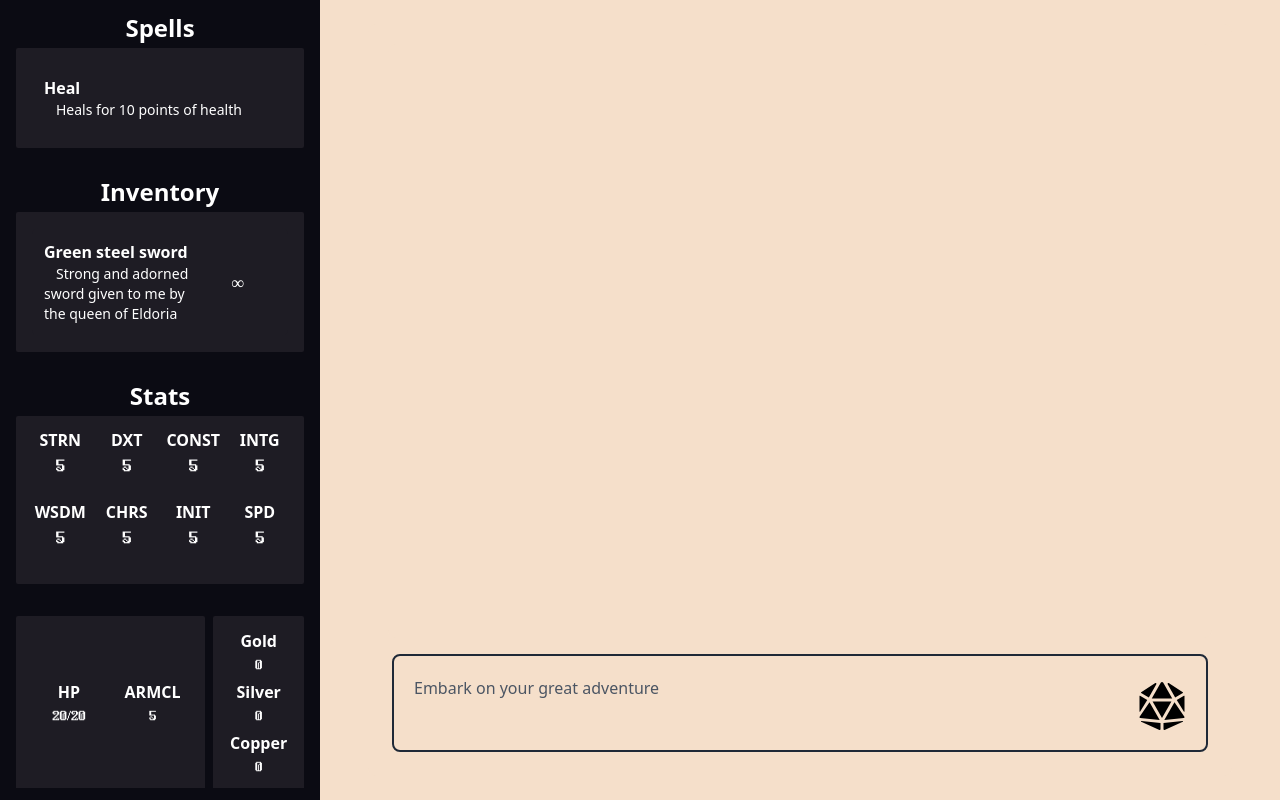
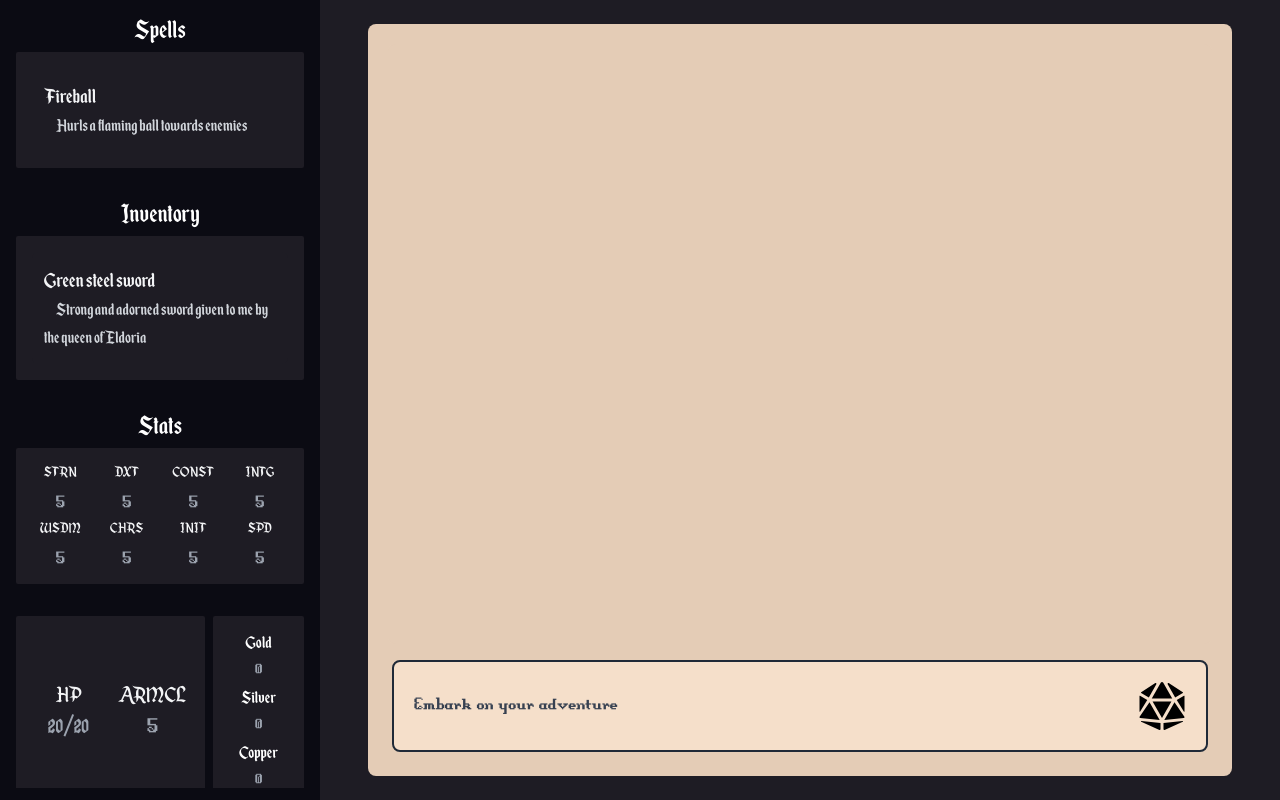
Before and after one commit to Ben-Santana/AI-Dungeon-Master, a Next.js app: page / in a window 1280 px wide. Built offline with nearby package versions, Linux system fonts and the light colour scheme; what gpt3-tokenizer would draw is missing.

Commit message:
made visual ui improvements and set some elements to new font

```diff
--- a/app/components/chat/chat.tsx
+++ b/app/components/chat/chat.tsx
@@ -25,8 +25,8 @@ interface playerInput {
 function ChatMessage({ name, content }: Message) {
   return (
     <div className="custom_bg-light-beige shadow rounded-md p-4 m-2">
-      <strong className="">{name}</strong>
-      <p className="">{content}</p>
+      <strong className="text-2xl">{name}</strong>
+      <p className="text-lg">{content}</p>
     </div>
   )
 }
@@ -60,9 +60,12 @@ export default function GameChat({ adventurers, setPlayers }: { adventurers: Adv
 
   const [party, setParty] = useState(adventurers);
 
-  const submitText = (e: React.FormEvent) => {
+  const buttonCallSubmitText = (e: React.FormEvent) => {
+    e.preventDefault();
+    submitText();
+  }
 
-    e.preventDefault();
+  const submitText = () => {
 
     const chatMsg: Message = {
       content: input,
@@ -88,8 +91,15 @@ export default function GameChat({ adventurers, setPlayers }: { adventurers: Adv
     setInputText(val);
   }
 
+  ///TODO: find out how to not put type any here
+  const onKeyPress = (e: any) => {
+    if (e.key == 'Enter') {
+      submitText();
+    }
+  }
+
   return (
-    <div className="h-full w-full p-5 relative custom_bg-light-beige rounded-lg">
+    <div className="h-full w-full p-5 relative custom_bg-beige rounded-lg">
       <div className="h-full flex flex-col flex-col-reverse gap-3">
         <div className="flex-auto p-1 rounded-lg">
           <div className="w-full h-max-12 flex flex-row flex-row-reverse custom_bg-light-beige border-gray-800 border-2 rounded-lg gap-3 p-5 items-end">
@@ -102,17 +112,18 @@ export default function GameChat({ adventurers, setPlayers }: { adventurers: Adv
             </div>
             <div className="self-center w-full h-full">
               <textarea
-                className="w-full custom_bg-light-beige text-gray-800 placeholder-gray-600 focus:outline-none no-scrollbar"
-                rows={2}
+                className="w-full custom_bg-light-beige text-xl text-gray-800 placeholder-gray-700 focus:outline-none no-scrollbar"
+                rows={1}
                 ref={textAreaRef}
                 onChange={handleInputChange}
-                placeholder={"Embark on your great adventure"}
+                placeholder={"Embark on your adventure"}
                 value={input}
+                onKeyDown={onKeyPress}
               />
             </div>
           </div>
         </div>
-        <div className="flex-initial h-full border-gray-300 custom_bg-light-beige rounded-lg overflow-auto overscroll-auto scrollbar-thumb:!rounded no-scrollbar">
+        <div className="flex-initial h-full border-gray-300 custom_bg-beige rounded-lg overflow-auto overscroll-auto scrollbar-thumb:!rounded no-scrollbar">
           {messages.map((msg: Message) =>
             <ChatMessage content={msg.content} role={msg.role} name={msg.name} key={msg.key} />
           )}
--- a/app/components/home.tsx
+++ b/app/components/home.tsx
@@ -8,7 +8,7 @@ export default function Home() {
     const [players, setPlayers] = useState<Adventurer[]>([{
         name: "Sir Gawain",
         race: "Human",
-        class: "Knight",
+        class: "Wizard Knight",
         level: 1,
         stats: {
             strength: 5,
@@ -34,7 +34,7 @@ export default function Home() {
         },
         inventory: [{ name: "Green steel sword", description: "Strong and adorned sword given to me by the queen of Eldoria", uses: -1 }],
         abilities: [],
-        spells: [{ name: "Heal", description: "Heals for 10 points of health", castTime: 1 }]
+        spells: [{ name: "Fireball", description: "Hurls a flaming ball towards enemies", castTime: 1 }]
     }]);
 
     return (
@@ -42,7 +42,7 @@ export default function Home() {
             <div className="basis-1/4 custom_bg-dark-gray p-3">
                 <SideBar players={players}></SideBar>
             </div>
-            <div className="basis-3/4 px-12 py-6 custom_bg-light-beige">
+            <div className="basis-3/4 px-12 py-6 custom_bg-gray">
                 <GameChat adventurers={players} setPlayers={setPlayers} ></GameChat>
             </div>
         </div>
--- a/app/components/stats/sidebar.tsx
+++ b/app/components/stats/sidebar.tsx
@@ -4,8 +4,8 @@ const SideBarSpells = ({ players }: { players: Adventurer[] }) => {
     return <div className="custom_bg-gray rounded-sm p-3 m-1 text-left" >
         {players[0].spells.map((spell: Spell) =>
             <div className="rounded-md p-3 m-1">
-                <strong className="text-white text-base">{spell.name}</strong>
-                <p className="text-white indent-3 text-sm">{spell.description}</p>
+                <strong className="text-gray-100 text-2xl">{spell.name}</strong>
+                <p className="text-gray-300 indent-3 text-xl" title={spell.description.toString()}>{spell.description}</p>
             </div>)}
     </div>
 }
@@ -15,55 +15,59 @@ const SideBarInventory = ({ players }: { players: Adventurer[] }) => {
 
         {players[0].inventory.map((item: Item) =>
             <div className="custom_bg-gray rounded-md p-3 m-1 grid grid-flow-row-dense grid-cols-3 grid-rows-1 justify-content items-center">
-                <div className="col-span-2">
-                    <strong className="text-white text-base">{item.name}</strong>
-                    <p className="text-white indent-3 text-sm">{item.description}</p>
-                </div>
-                <div className="col-span-1 text-center ">
-                    {(item.uses == -1)
-                        ? <p className="text-white text-lg">&infin;</p>
-                        : <p className="text-white text-lg">{item.uses}</p>
-                    }
-                </div>
+                {(item.uses != -1)
+                    ? <div className="col-span-3 grid grid-flow-row-dense grid-cols-3 grid-rows-1">
+                        <div className="col-span-2">
+                            <strong className="text-gray-100 text-2xl">{item.name}</strong>
+                            <p className="text-gray-300 indent-3 text-xl" title={item.description.toString()}>{item.description}</p>
+                        </div>
+                        <div className="col-span-1 text-center h-full justify-content items-center"><p className="text-white text-lg col-span-1">{item.uses}</p></div>
+                    </div>
+                    : <div className="col-span-3">
+                        <strong className="text-gray-100 text-2xl">{item.name}</strong>
+                        <p className="text-gray-300 indent-3 text-xl" title={item.description.toString()}>{item.description}</p>
+                    </div>
+                }
 
-            </div>)}
-    </div>
+            </div>)
+        }
+    </div >
 }
 
 const SideBarStats = ({ players }: { players: Adventurer[] }) => {
     let player: Adventurer = players[0];
     return <div className="custom_bg-gray rounded-sm p-3 m-1 text-center grid grid-flow-row-dense md:grid-cols-2 md:grid-rows-4 lg:grid-cols-4 lg:grid-rows-2 justify-content items-center text-white gap-x-0.5">
-        <div className="col-span-1 row-span-1 grid grid-flow-row-dense grid-cols-1 grid-rows-3">
-            <strong className="row-span-1">STRN</strong>
-            <p className="row-span-2 text-xl custom_dungeon-font">{player.stats.strength}</p>
+        <div title="Strength" className="col-span-1 row-span-1 grid grid-flow-row-dense grid-cols-1 grid-rows-2">
+            <strong className="custom_enchanted-font text-gray-100">STRN</strong>
+            <p className="row-span-2 text-xl custom_dungeon-font text-gray-400">{player.stats.strength}</p>
         </div>
-        <div className="col-span-1 row-span-1 grid grid-flow-row-dense grid-cols-1 grid-rows-3">
-            <strong>DXT</strong>
-            <p className="row-span-2 text-xl custom_dungeon-font">{player.stats.dexterity}</p>
+        <div title="Dexterity" className="col-span-1 row-span-1 grid grid-flow-row-dense grid-cols-1 grid-rows-2">
+            <strong className="custom_enchanted-font text-gray-100">DXT</strong>
+            <p className="row-span-2 text-xl custom_dungeon-font text-gray-400">{player.stats.dexterity}</p>
         </div>
-        <div className="col-span-1 row-span-1 grid grid-flow-row-dense grid-cols-1 grid-rows-3">
-            <strong>CONST</strong>
-            <p className="row-span-2 text-xl custom_dungeon-font">{player.stats.constitution}</p>
+        <div title="Constitution" className="col-span-1 row-span-1 grid grid-flow-row-dense grid-cols-1 grid-rows-2">
+            <strong className="custom_enchanted-font text-gray-100">CONST</strong>
+            <p className="row-span-2 text-xl custom_dungeon-font text-gray-400">{player.stats.constitution}</p>
         </div>
-        <div className="col-span-1 row-span-1 grid grid-flow-row-dense grid-cols-1 grid-rows-3">
-            <strong>INTG</strong>
-            <p className="row-span-2 text-xl custom_dungeon-font">{player.stats.intelligence}</p>
+        <div title="Intelligence" className="col-span-1 row-span-1 grid grid-flow-row-dense grid-cols-1 grid-rows-2">
+            <strong className="custom_enchanted-font text-gray-100">INTG</strong>
+            <p className="row-span-2 text-xl custom_dungeon-font text-gray-400">{player.stats.intelligence}</p>
         </div>
-        <div className="col-span-1 row-span-1 grid grid-flow-row-dense grid-cols-1 grid-rows-3">
-            <strong>WSDM</strong>
-            <p className="row-span-2 text-xl custom_dungeon-font">{player.stats.wisdom}</p>
+        <div title="Wisdom" className="col-span-1 row-span-1 grid grid-flow-row-dense grid-cols-1 grid-rows-2">
+            <strong className="custom_enchanted-font text-gray-100">WSDM</strong>
+            <p className="row-span-2 text-xl custom_dungeon-font text-gray-400">{player.stats.wisdom}</p>
         </div>
-        <div className="col-span-1 row-span-1 grid grid-flow-row-dense grid-cols-1 grid-rows-3">
-            <strong>CHRS</strong>
-            <p className="row-span-2 text-xl custom_dungeon-font">{player.stats.charisma}</p>
+        <div title="Charisma" className="col-span-1 row-span-1 grid grid-flow-row-dense grid-cols-1 grid-rows-2">
+            <strong className="custom_enchanted-font text-gray-100">CHRS</strong>
+            <p className="row-span-2 text-xl custom_dungeon-font text-gray-400">{player.stats.charisma}</p>
         </div>
-        <div className="col-span-1 row-span-1 grid grid-flow-row-dense grid-cols-1 grid-rows-3">
-            <strong>INIT</strong>
-            <p className="row-span-2 text-xl custom_dungeon-font">{player.vigor.initiative}</p>
+        <div title="Initiative" className="col-span-1 row-span-1 grid grid-flow-row-dense grid-cols-1 grid-rows-2">
+            <strong className="custom_enchanted-font text-gray-100">INIT</strong>
+            <p className="row-span-2 text-xl custom_dungeon-font text-gray-400">{player.vigor.initiative}</p>
         </div>
-        <div className="col-span-1 row-span-1 grid grid-flow-row-dense grid-cols-1 grid-rows-3">
-            <strong>SPD</strong>
-            <p className="row-span-2 text-xl custom_dungeon-font">{player.vigor.speed}</p>
+        <div title="Speed" className="col-span-1 row-span-1 grid grid-flow-row-dense grid-cols-1 grid-rows-2">
+            <strong className="custom_enchanted-font text-gray-100">SPD</strong>
+            <p className="row-span-2 text-xl custom_dungeon-font text-gray-400">{player.vigor.speed}</p>
         </div>
     </div>
 }
@@ -72,12 +76,12 @@ const SideBarHealth = ({ players }: { players: Adventurer[] }) => {
     let player: Adventurer = players[0];
     return <div className="custom_bg-gray h-full rounded-sm p-3 m-1 text-center grid grid-flow-row-dense grid-cols-2 grid-rows-1 justify-content items-center text-white gap-x-0.5">
         <div className="col-span-1 row-span-1">
-            <strong>HP</strong>
-            <p className=" custom_dungeon-font">{player.hitPoints.currentHp}/{player.hitPoints.maxHp}</p>
+            <strong className="text-2xl text-gray-100">HP</strong>
+            <p className=" custom_enchanted-font text-2xl text-gray-400">{player.hitPoints.currentHp}/{player.hitPoints.maxHp}</p>
         </div>
         <div className="col-span-1 row-span-1">
-            <strong>ARMCL</strong>
-            <p className=" custom_dungeon-font">{player.vigor.armorClass}</p>
+            <strong className="text-2xl text-gray-100">ARMCL</strong>
+            <p className=" custom_dungeon-font text-2xl text-gray-400">{player.vigor.armorClass}</p>
         </div>
     </div>
 }
@@ -86,38 +90,38 @@ const SideBarCoins = ({ players }: { players: Adventurer[] }) => {
     let player: Adventurer = players[0];
     return <div className="custom_bg-gray h-full rounded-sm p-3 m-1 text-center grid grid-flow-row-dense grid-cols-1 grid-rows-3 justify-content items-center text-white gap-x-0.5">
         <div className="col-span-1 row-span-1">
-            <strong>Gold</strong>
+            <strong className="text-xl">Gold</strong>
             {(player.coins.gold <= 0)
-                ? <p className=" custom_dungeon-font">{player.coins.gold}</p>
-                : <p className=" custom_dungeon-font">0</p>
+                ? <p className=" custom_dungeon-font text-gray-400">{player.coins.gold}</p>
+                : <p className=" custom_dungeon-font text-gray-400">0</p>
             }
         </div>
         <div className="col-span-1 row-span-1">
-            <strong>Silver</strong>
+            <strong className="text-xl">Silver</strong>
             {(player.coins.silver <= 0)
-                ? <p className=" custom_dungeon-font">{player.coins.silver}</p>
-                : <p className=" custom_dungeon-font">0</p>
+                ? <p className=" custom_dungeon-font text-gray-400">{player.coins.silver}</p>
+                : <p className=" custom_dungeon-font text-gray-400">0</p>
             }
         </div>
         <div className="col-span-1 row-span-1">
-            <strong>Copper</strong>
+            <strong className="text-xl">Copper</strong>
             {(player.coins.copper <= 0)
-                ? <p className=" custom_dungeon-font">{player.coins.copper}</p>
-                : <p className=" custom_dungeon-font">0</p>
+                ? <p className=" custom_dungeon-font text-gray-400">{player.coins.copper}</p>
+                : <p className=" custom_dungeon-font text-gray-400">0</p>
             }
         </div>
     </div>
 }
 
 export default function SideBar({ players }: { players: Adventurer[] }) {
-    return <div className="text-center overflow-auto overscroll-auto scrollbar-thumb:!rounded h-full no-scrollbar">
-        <strong className="text-white text-2xl">Spells</strong>
+    return <div className="text-center overflow-auto overscroll-auto scrollbar-thumb:!rounded h-full no-scrollbar custom_enchanted-font ">
+        <strong className="text-white text-3xl">Spells</strong>
         <SideBarSpells players={players}></SideBarSpells>
         <br />
-        <strong className="text-white text-2xl">Inventory</strong>
+        <strong className="text-white text-3xl">Inventory</strong>
         <SideBarInventory players={players}></SideBarInventory>
         <br />
-        <strong className="text-white text-2xl">Stats</strong>
+        <strong className="text-white text-3xl">Stats</strong>
         <SideBarStats players={players}></SideBarStats>
         <br />
         <div className="grid grid-flow-row-dense grid-cols-3 grid-rows-1">
--- a/app/functions/playerStatsHandler.tsx
+++ b/app/functions/playerStatsHandler.tsx
@@ -27,11 +27,12 @@ export const updatePlayerStats = (adventurers: Adventurer[], statChanges: string
     let updatedAdventurers: Adventurer[] = [];
     try {
         let parsedStatChanges = JSON.parse(statChanges);
+        console.log(statChanges)
         parsedStatChanges.forEach((stats: GptStatChanges) => {
             adventurers.forEach((advent: Adventurer) => {
                 //check to see that stat changes and player name match
                 if (stats.name == advent.name) {
-
+                    console.log(advent);
                     //check if there were any changes to array properties, if there were, create replacements
                     let newPlayerItems: Item[] = [...advent.inventory];
                     let newPlayerSpells: Spell[] = [...advent.spells];
@@ -55,7 +56,7 @@ export const updatePlayerStats = (adventurers: Adventurer[], statChanges: string
                         coins: {
                             gold: advent.coins.gold + stats.changeInGold,
                             silver: advent.coins.silver + stats.changeInSilver,
-                            copper: advent.coins.copper += stats.changeInCopper
+                            copper: advent.coins.copper + stats.changeInCopper
                         },
                         spells: [...newPlayerSpells],
                         inventory: [...newPlayerItems]
--- a/app/globals.css
+++ b/app/globals.css
@@ -24,6 +24,12 @@
     font-style: normal;
 }
 
+@font-face {
+    font-family: "enchanted";
+    src: url('../public/fonts/Enchanted_Land.otf') format("opentype");
+    font-style: normal;
+}
+
 .custom_submit-bg {
 
     background-image: url('../public/svg/d20-dice.svg');
@@ -33,18 +39,25 @@
     background-repeat: no-repeat;
 }
 
-body {}
+body {
+    font-family: dungeon;
+    font-weight: 10;
+}
 
 .custom_bg-light-beige {
     background-color: rgb(245, 223, 202);
 }
 
 .custom_bg-beige {
-    background-color: rgb(233, 206, 181);
+    background-color: rgb(228, 204, 182);
 }
 
 .custom_dungeon-font {
     font-family: dungeon;
+}
+
+.custom_enchanted-font {
+    font-family: enchanted;
 }
 
 textarea {
--- a/app/layout.tsx
+++ b/app/layout.tsx
@@ -17,6 +17,18 @@ const dungeon = localfont(
   }
 );
 
+const enchanted = localfont(
+  {
+    src: [
+      {
+        path: "../public/fonts/Enchanted_Land.otf",
+        weight: "100"
+      }
+    ],
+    variable: "--font-enchanted"
+  }
+);
+
 export const metadata: Metadata = {
   title: "Create Next App",
   description: "Generated by create next app",
@@ -29,7 +41,7 @@ export default function RootLayout({
 }>) {
   return (
     <html lang="en" className="h-full w-full">
-      <body className={`h-full w-full mt-0 ${dungeon.variable}`}>{children}</body>
+      <body className={`h-full w-full mt-0 ${dungeon.variable} ${enchanted.variable}`}>{children}</body>
     </html>
   );
 }
--- a/tailwind.config.ts
+++ b/tailwind.config.ts
@@ -20,7 +20,8 @@ const config: Config = {
       },
       fontFamily: {
         sans: ['witcher', 'sans'],
-        dungeon: ['var(--font-dungeon']
+        dungeon: ['var(--font-dungeon'],
+        enchanted: ['var(--font-enchanted']
       },
       backgroundImage: {
         "gradient-radial": "radial-gradient(var(--tw-gradient-stops))",
```
Also changed, not shown: public/fonts/Enchanted_Land.otf (added).
